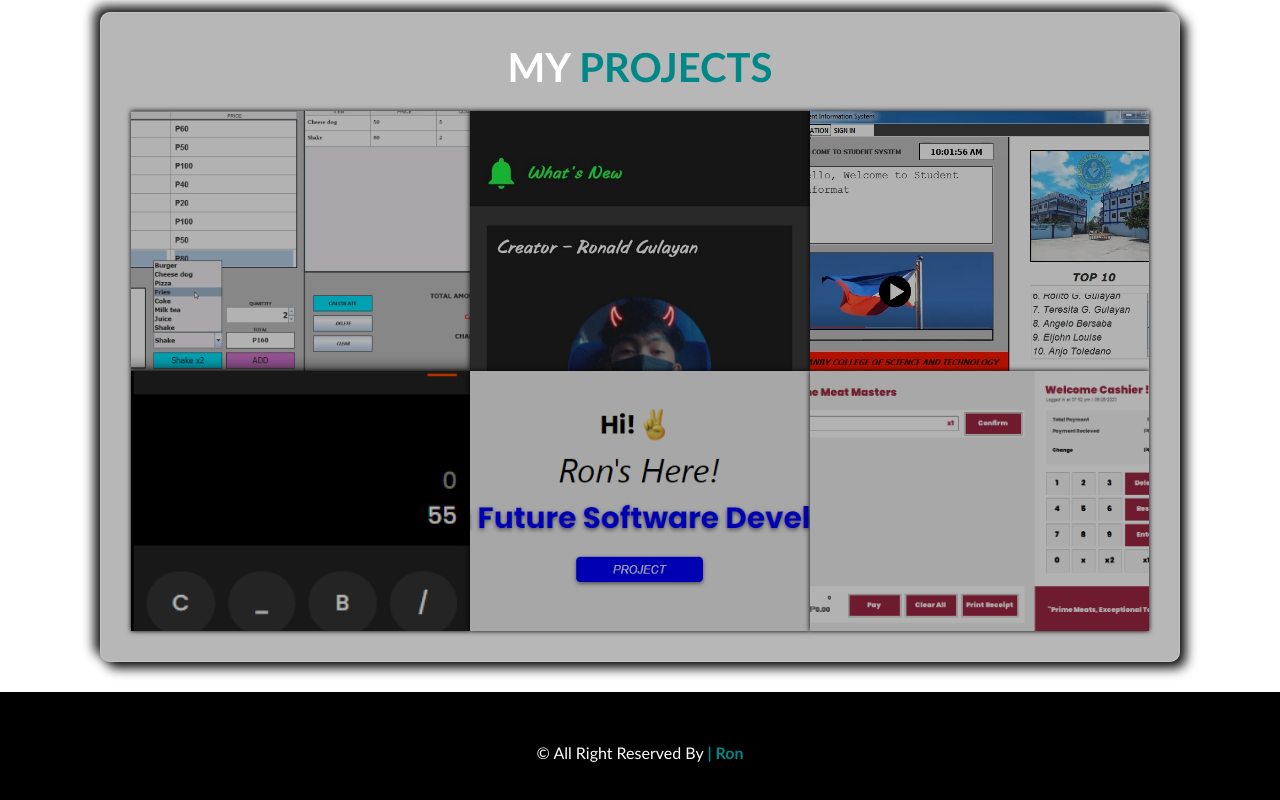
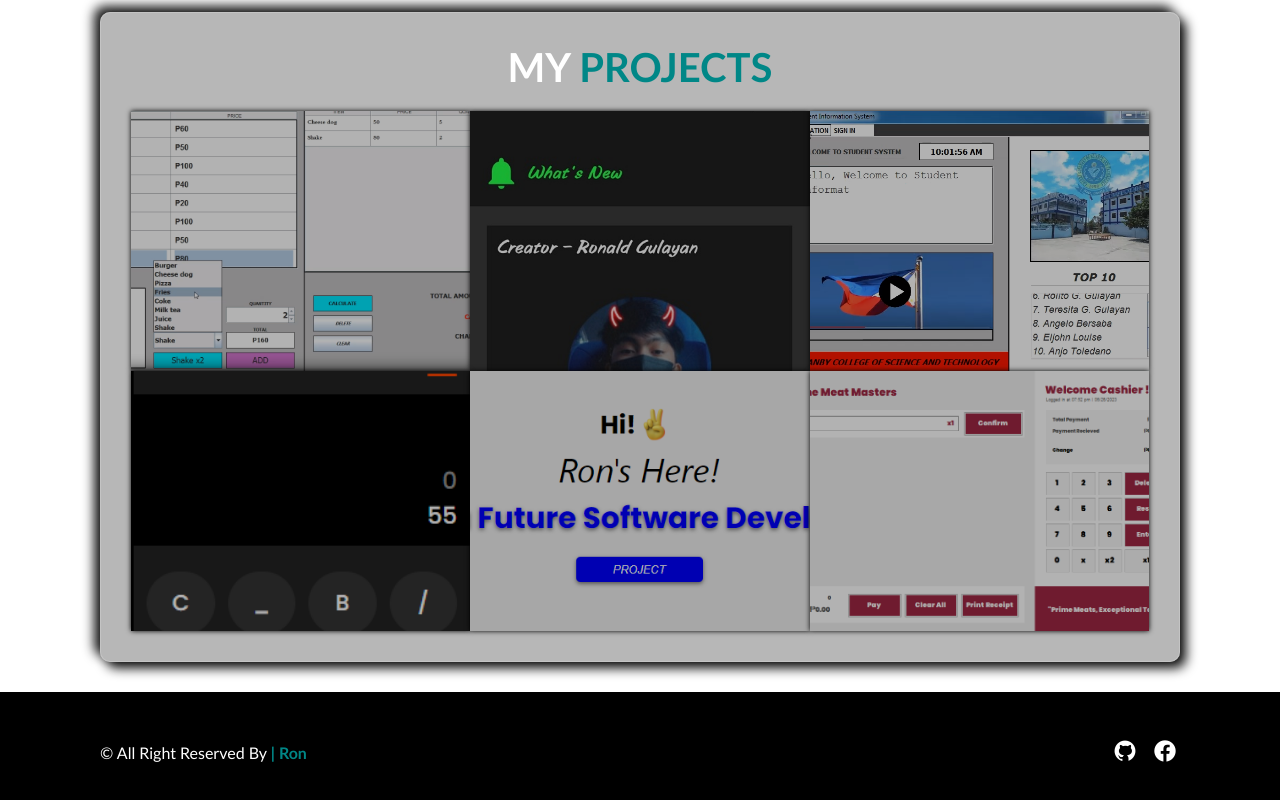
Before and after one commit to ronaldgulayan/app, a React (Vite) app: page / in a window 1280 px wide. Shown: the part 1961-2761 px from the top of the page. Built offline with nearby package versions, Linux system fonts and the light colour scheme.

Commit message:
Adding footer icons

```diff
--- a/src/components/Footer.jsx
+++ b/src/components/Footer.jsx
@@ -7,6 +7,14 @@ function Footer() {
       <p>
         &#169; All Right Reserved By <b>| Ron</b>
       </p>
+      <div className="footer-icons">
+        <a href="https://github.com/ronaldgulayan" target="_blank">
+          <img src="/public/icons/github.png" alt="icon" />
+        </a>
+        <a href="https://www.facebook.com/ronald.gulayan/" target="_blank">
+          <img src="/public/icons/facebook.png" alt="icon" />
+        </a>
+      </div>
     </div>
   );
 }
--- a/src/components/style.css
+++ b/src/components/style.css
@@ -1015,7 +1015,7 @@
   background-color: black;
   display: flex;
   align-items: center;
-  justify-content: center;
+  justify-content: space-between;
   padding: 0 var(--pad);
 }
 
@@ -1025,6 +1025,12 @@
 
 .footer p > b {
   color: var(--blue);
+}
+
+.footer-icons {
+  display: flex;
+  align-items: center;
+  column-gap: 10px;
 }
 
 /* DRAWER */
@@ -1137,4 +1143,9 @@
   :root {
     --pad: 20px;
   }
+  .footer {
+    flex-direction: column;
+    justify-content: center;
+    row-gap: 10px;
+  }
 }
```
Also changed, not shown: public/icons/facebook.png (added), public/icons/github.png (added).
